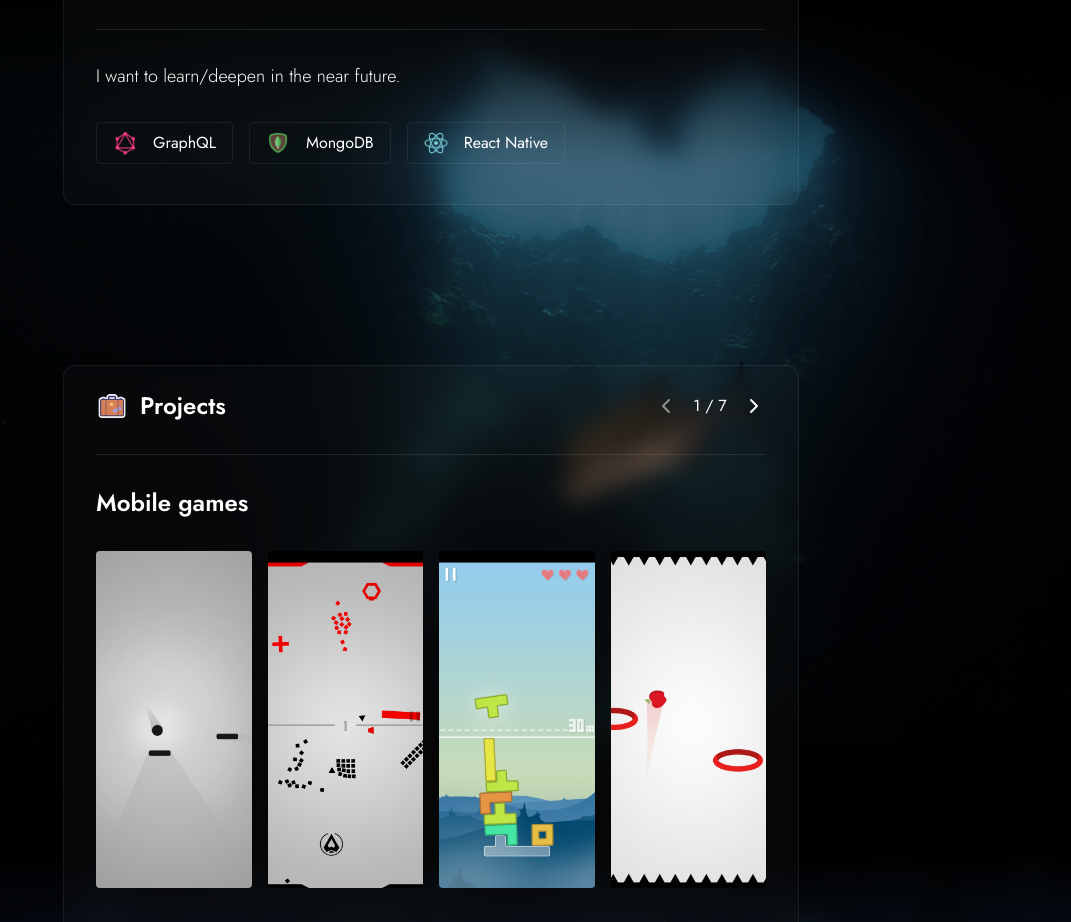
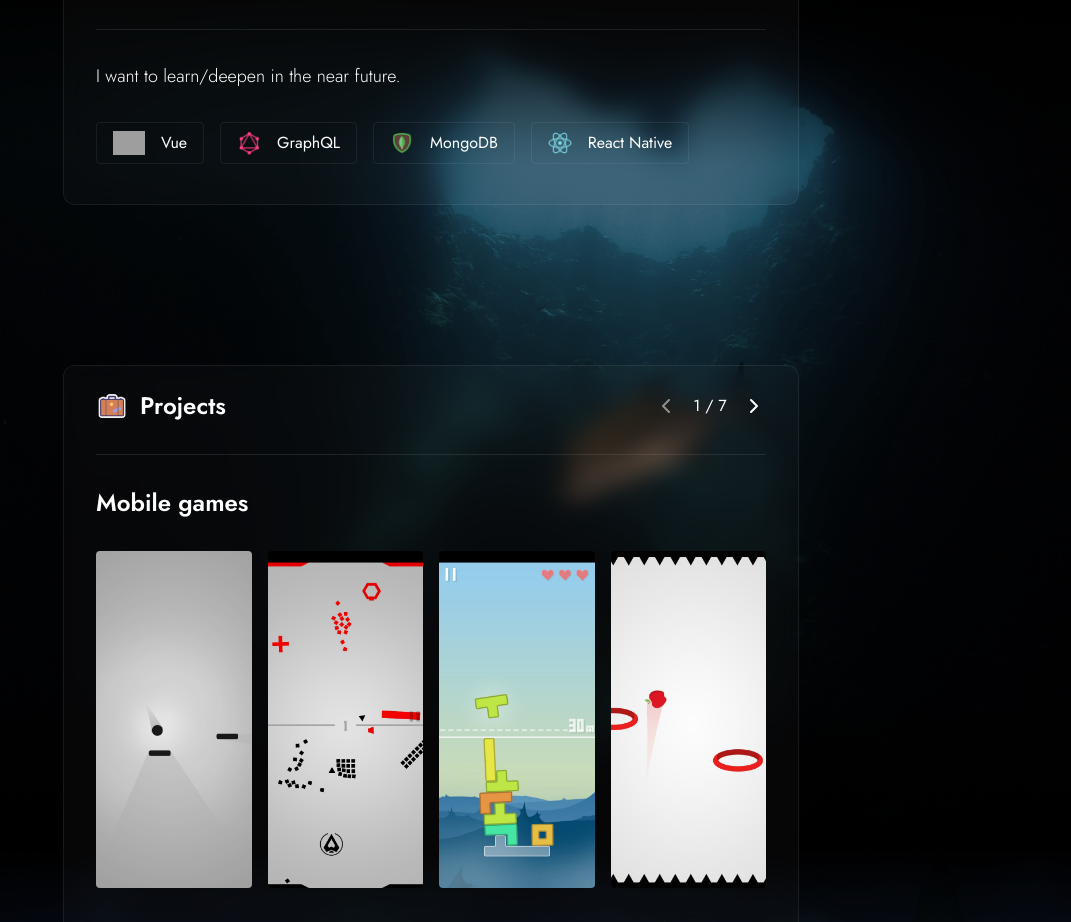
Before and after one commit to valenguerra/portfolio, a React app: page / in a window 1280 px wide. Shown: the part 2240-3162 px from the top of the page, without its empty margins (209-1280 px from the left). Built offline with nearby package versions, Linux system fonts and the light colour scheme; grey boxes are pictures that could not be loaded.

Commit message:
added vue to future skills

```diff
--- a/src/pages/home/Skills.tsx
+++ b/src/pages/home/Skills.tsx
@@ -21,6 +21,7 @@ import figma from "../../assets/images/figma.png";
 import typescript from "../../assets/images/typescript.png";
 import sass from "../../assets/images/sass.png";
 import flutter from "../../assets/images/flutter.png";
+import vue from "../../assets/images/vue.png";
 import mongodb from "../../assets/images/mongodb.png";
 import graphql from "../../assets/images/graphql.png";
 
@@ -65,6 +66,7 @@ export const Skills = React.forwardRef<HTMLElement, {}>(({}, ref): JSX.Element =
       <Divider />
       <SubtitleLight>{section3.subtitle3}</SubtitleLight>
       <div className="flex flex-wrap gap-4 pb-4">
+        <Item name="Vue" src={vue} />
         <Item name="GraphQL" src={graphql} />
         <Item name="MongoDB" src={mongodb} />
         <Item name="React Native" src={react} />
```
Also changed, not shown: src/assets/vue.png (added).
